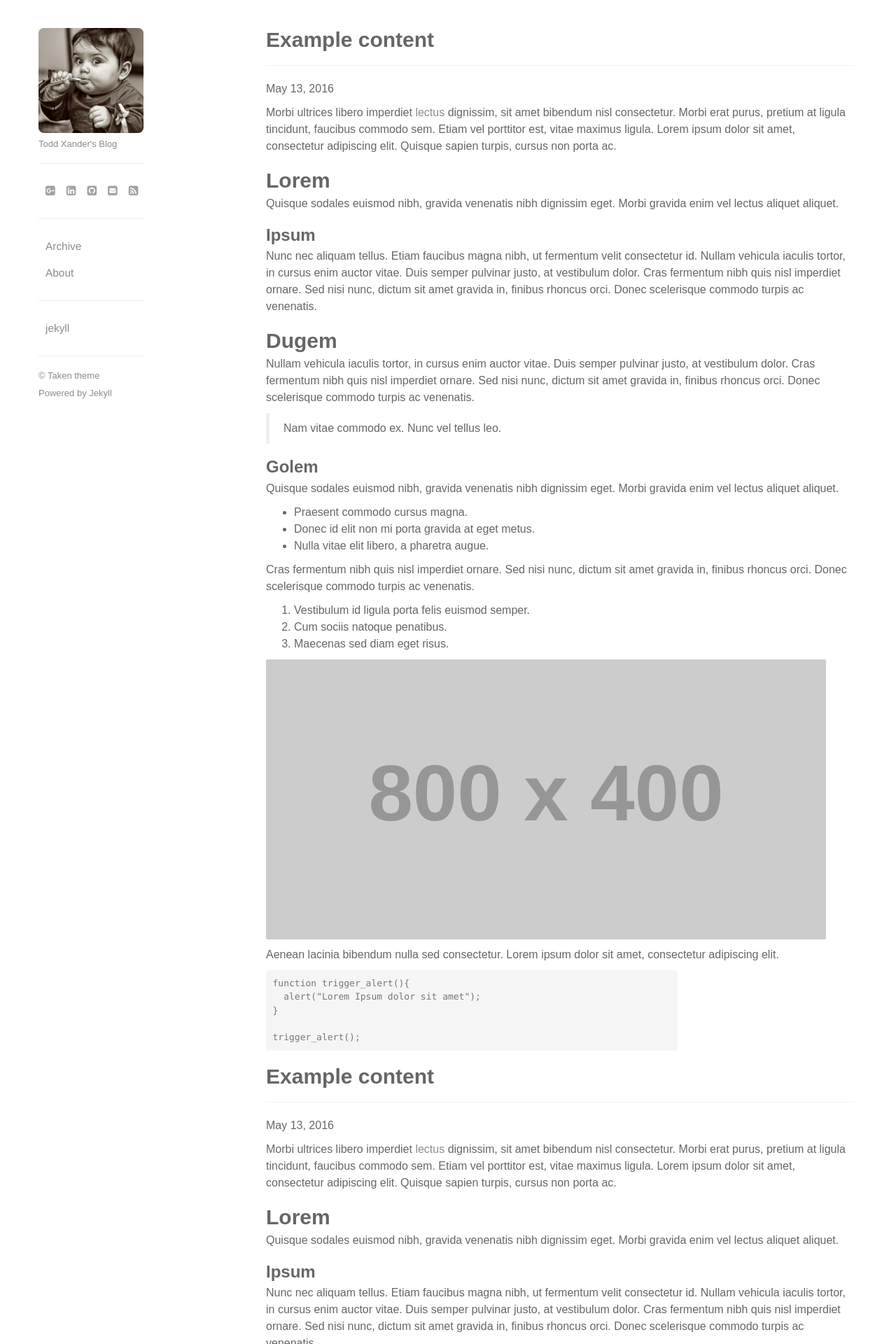
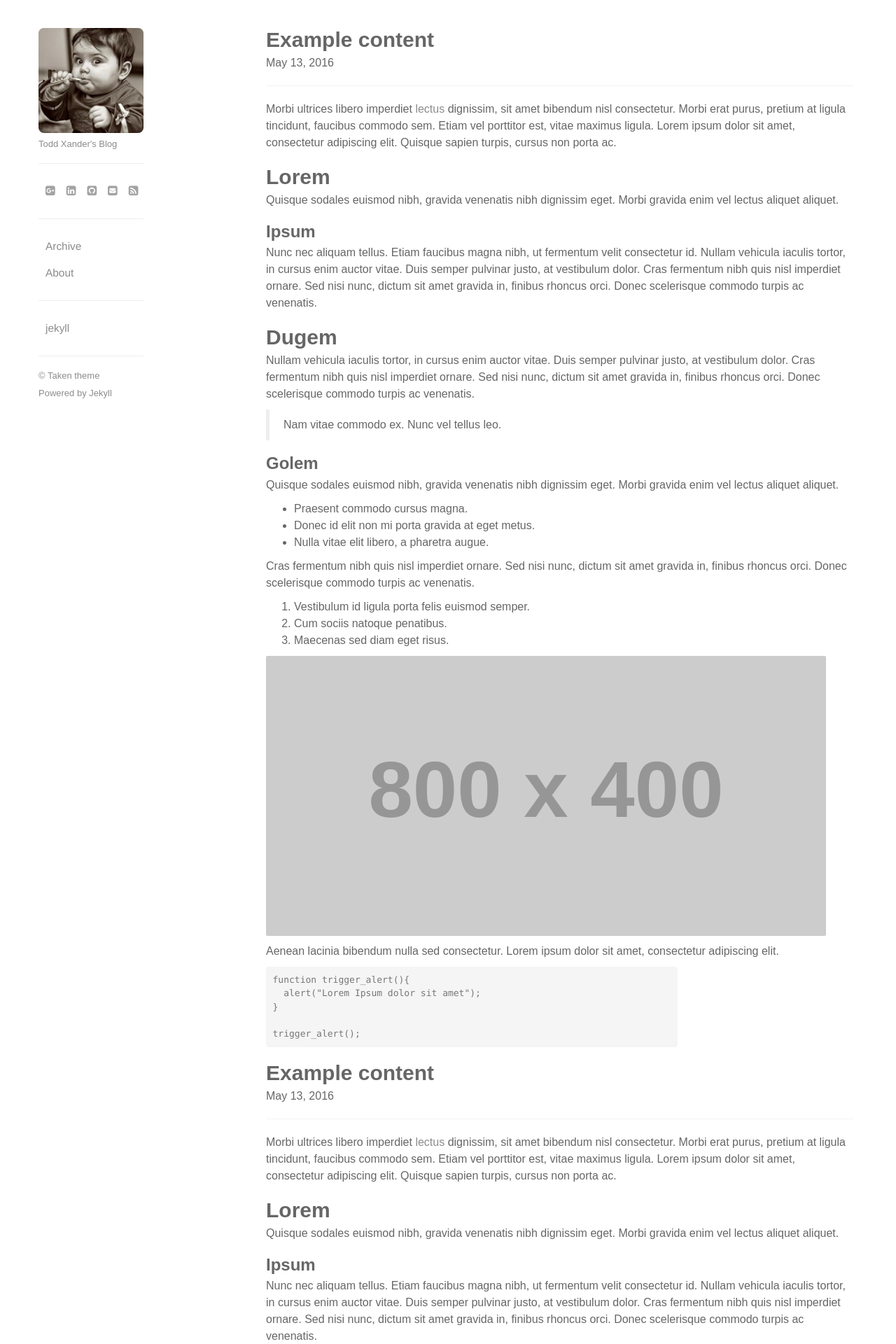
Before and after one commit to todd-xander/todd-xander.github.io, a Jekyll site: the page built from index.html, in a window 1280 px wide. Shown: the top 1920 px of the page at 70% size. Built offline with Jekyll 4.4.1, drawn with Linux system fonts in a browser that asks for light colours; the list of posts is cut into pages by our own code.

Commit message:
use site.url

```diff
--- a/_includes/head.html
+++ b/_includes/head.html
@@ -7,9 +7,9 @@
 
   <title>{% if page.title %}{{ page.title | escape }}{% else %}{{ site.title | escape }}{% endif %}</title>
 
-  <link href="{{ site.baseurl }}/css/bootstrap.min.css" rel="stylesheet">
-  <link rel="stylesheet" href="{{ site.baseurl }}/css/font-awesome.min.css">
-  <link rel="stylesheet" href="{{ site.baseurl }}/style.css">
-  <link rel="canonical" href="{{ page.url | replace:'index.html','' | prepend: site.baseurl | prepend: site.url }}">
-  <link rel="alternate" type="application/rss+xml" title="{{ site.title }}" href="{{ "/feed.xml" | prepend: site.baseurl | prepend: site.url }}">
+  <link href="{{ site.url }}/css/bootstrap.min.css" rel="stylesheet">
+  <link rel="stylesheet" href="{{ site.url }}/css/font-awesome.min.css">
+  <link rel="stylesheet" href="{{ site.url }}/style.css">
+  <link rel="canonical" href="{{ page.url | replace:'index.html','' | prepend: site.url }}">
+  <link rel="alternate" type="application/rss+xml" title="{{ site.title }}" href="{{ "/feed.xml" | prepend: site.url }}">
 </head>
--- a/_includes/sidebar.html
+++ b/_includes/sidebar.html
@@ -4,7 +4,7 @@
 
       <button class="menu-handle"><span>Menu</span></button>
 
-      <a href="{{ site.baseurl }}"><div id="picture" style="background-image: url({{ site.baseurl }}/images/avatar.jpeg)"></div></a>
+      <a href="{{ site.url }}"><div id="picture" style="background-image: url({{ site.url }}/images/avatar.jpeg)"></div></a>
       <p>{{site.description}}</p>
 
       <hr>
@@ -15,7 +15,7 @@
             <li><a href="https://mx.linkedin.com/in/{{ site.linkedin }}" target=_blank><i class="fa fa-linkedin-square"></i></a></li>
             <li><a href="https://github.com/{{ site.github }}" target=_blank><i class="fa fa-github-square"></i></a></li>
             <li><a href="mailto://{{ site.email }}" target=_blank><i class="fa fa-envelope-square"></i></a></li>
-            <li><a href="{{ site.baseurl }}/feed.xml" target=_blank><i class="fa fa-rss-square"></i></a></li>
+            <li><a href="{{ site.url }}/feed.xml" target=_blank><i class="fa fa-rss-square"></i></a></li>
         </ul>
       </div>
 
@@ -23,8 +23,8 @@
 
        <div class="navigation">
         <ul>
-                <li><a href="{{ site.baseurl }}/archive">Archive</a></li>
-                <li><a href="{{ site.baseurl }}/about">About</a></li>
+                <li><a href="{{ site.url }}/archive">Archive</a></li>
+                <li><a href="{{ site.url }}/about">About</a></li>
         </ul>
     </div>
 
@@ -33,7 +33,7 @@
      <div class="navigation">
              <ul>
                {% for category in site.categories %}
-                 <li><a href="{{ site.baseurl | prepend: url }}/categories/{{ category | first | prepend: site.baseurl }}">{{ category | first }}</a></li>
+                 <li><a href="{{ site.url | prepend: url }}/categories/{{ category | first | prepend: site.url }}">{{ category | first }}</a></li>
                {% endfor %}
              </ul>
      </div>
--- a/index.html
+++ b/index.html
@@ -10,11 +10,11 @@ layout: default
         <h2>{{ post.title }}</h2>
       </a>
 
-      <hr>
-
       <span class="post-time">
         <p>{{ post.date | date: "%b %-d, %Y" }}</p>
       </span>
+
+      <hr>
 
       <span class="post-content">
         {{ post.content }}</p>
```
